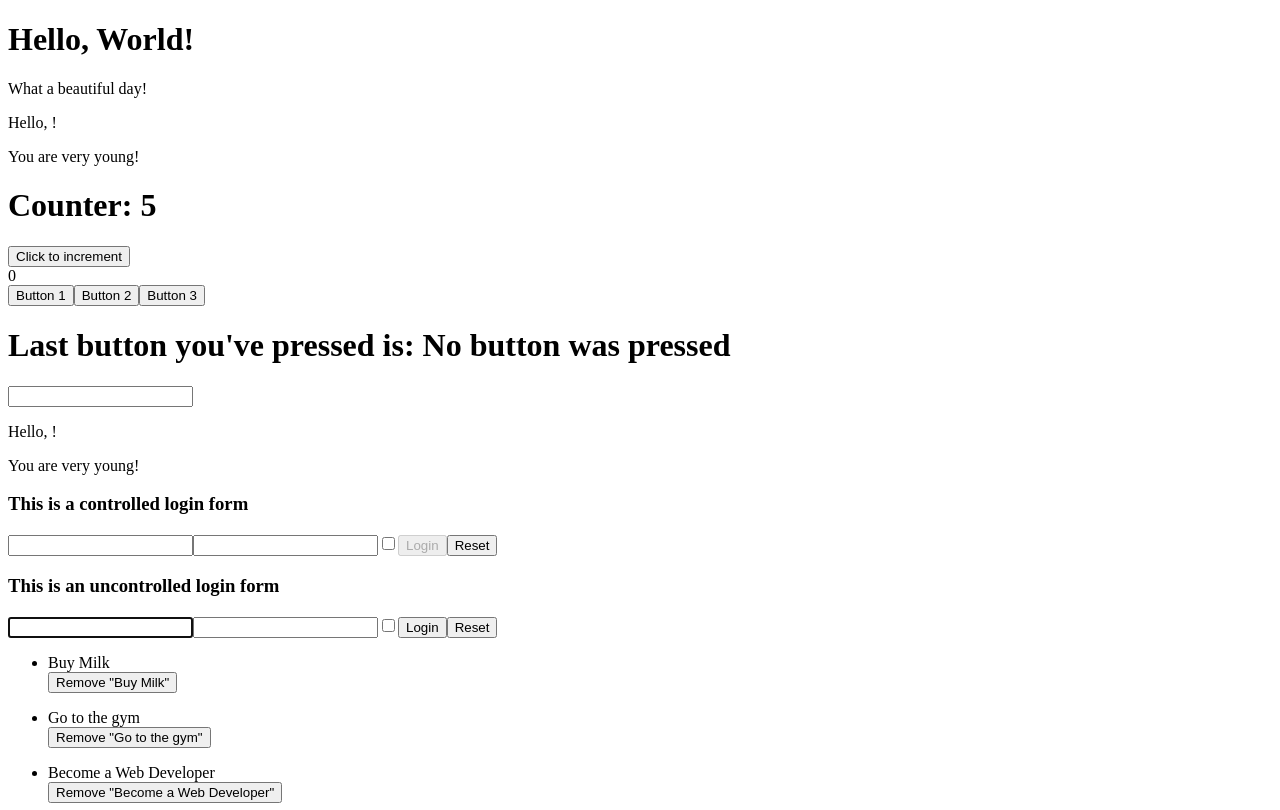
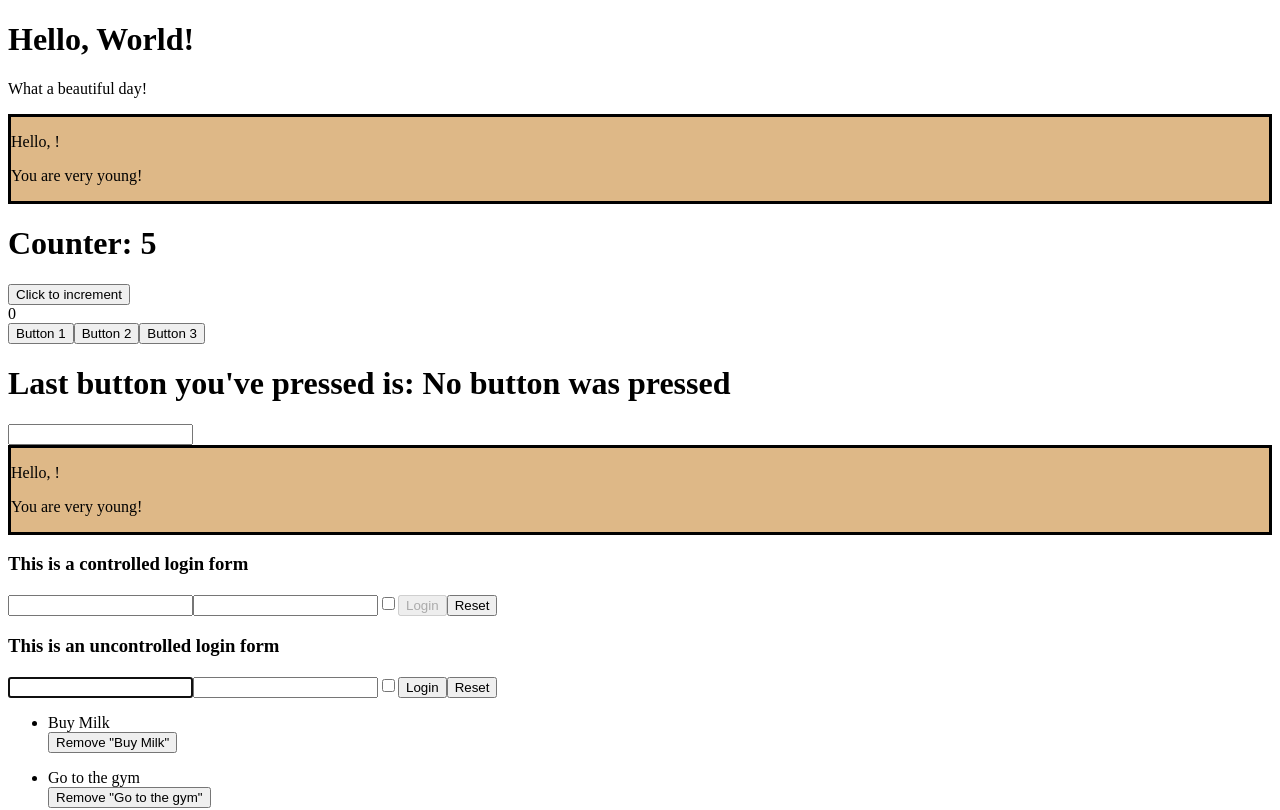
Before and after one commit to pincopops/react-exercises, a React (Create React App) app: page / in a window 1280 px wide. Shown: the top 810 px of the page. Built offline with nearby package versions, Linux system fonts and the light colour scheme.

Commit message:
Completamento styling-components-01.

```diff
--- a/src/App.js
+++ b/src/App.js
@@ -36,6 +36,7 @@ export class App extends React.Component{
                 <Login onLogin={this.onLogin}/>
                 <UncontrolledLogin />
                 <Todolist />
+
             </div>
     }
 }
--- a/src/Welcome.js
+++ b/src/Welcome.js
@@ -7,7 +7,7 @@ export class Welcome extends React.Component{
     render(){
 
          //if(this.props.name === 'John' && this.props.age <65){
-            return <div>
+            return <div className="welcome">
                 <p>Hello, {this.props.username}!</p>
                 <Age age={this.props.age}/>
             </div>
--- /dev/null
+++ b/src/index.css
@@ -0,0 +1,4 @@
+.welcome{
+    background-color: burlywood;
+    border: 3px solid black;
+}
--- a/src/index.js
+++ b/src/index.js
@@ -1,5 +1,6 @@
 import {createRoot} from 'react-dom/client';
 import { App } from './App';
+import "./index.css";
 
 const root = createRoot(document.querySelector('#root'));
 
```
